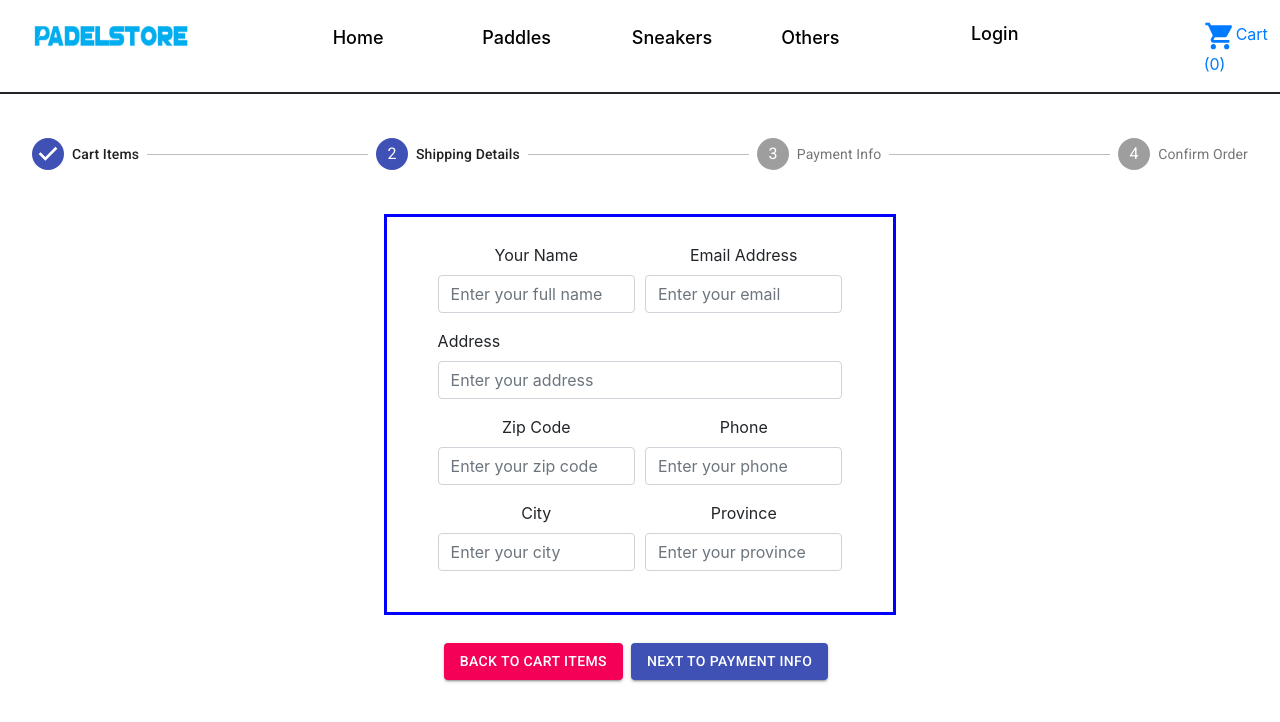
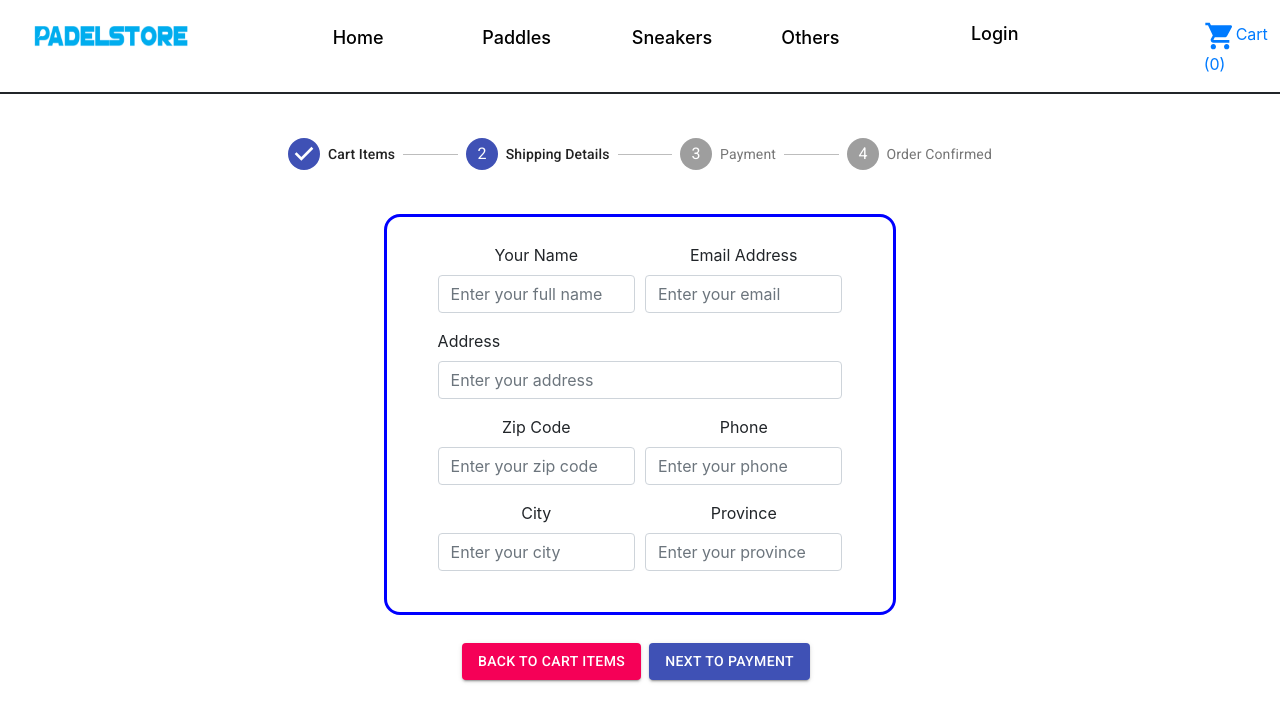
Before and after one commit to jeimon83/react-app, a React (Create React App) app: page /cart in a window 1280 px wide. Both pictures are taken after a click on the button "NEXT TO SHIPPING". Shown: the top 722 px of the page. Built offline with nearby package versions, Linux system fonts and the light colour scheme; the HTML template or start-up script is replaced by a standard one.

Commit message:
cart finished

```diff
--- a/src/components/cart/Cart.js
+++ b/src/components/cart/Cart.js
@@ -24,17 +24,18 @@ const useStyles = makeStyles((theme) => ({
 }));
 
 function getSteps() {
-  return ['Cart Items', 'Shipping Details', 'Payment Info', 'Confirm Order']
+  return ['Cart Items', 'Shipping Details', 'Payment', 'Order Confirmed']
 }
 
 const Cart = () => {
-  const { list } = useCartContext()
   const {
+    list,
     addOneitem,
     removeOneitem,
     removeItem,
     totalPrice,
-    totalItems
+    totalItems,
+    resetCart
    } = useCartContext()
 
    const [name, setName] = useState('')
@@ -50,6 +51,7 @@ const Cart = () => {
    const [cardCode, setCardCode] = useState('')
    const [docType, setDocType] = useState('')
    const [docNumber, setDocNumber] = useState('')
+   const [orderId, setOrderId] = useState()
    console.log(docType)
 
   const classes = useStyles()
@@ -60,7 +62,8 @@ const Cart = () => {
   const handleBack = () => { setActiveStep((prevActiveStep) => prevActiveStep - 1) }
 
   const addOne = item => {
-    if (item.stock == item.count) {
+    let stock = parseInt(item.stock)
+    if (stock === item.count) {
     }else{
       addOneitem(item)
     }
@@ -76,17 +79,21 @@ const Cart = () => {
     let newDate = new Date()
     let newOrder = {
       buyer: { name: name, email: email, phone: phone, address: address, zip: zip, city: city, province: province },
-      items: [...list], date: newDate, total: total_price() }
+      items: [...list], date: newDate, total: total_price()
+    }
 
     const fsDB = getFirestore()
     const orderCollection = fsDB.collection('orders')
     orderCollection.add(newOrder).then((value) => {
-      console.log(value.id)
+     setOrderId(value.id)
     })
+
+    resetCart(list)
   }
 
   return (
     <>
+    <div className="steps-width">
       <Stepper activeStep={activeStep}>
         {steps.map((label, index) => {
           const stepProps = {};
@@ -98,6 +105,7 @@ const Cart = () => {
           );
         })}
       </Stepper>
+      </div>
 
       { activeStep === 0 ?
         <div>
@@ -218,6 +226,8 @@ const Cart = () => {
 
       { activeStep === 3 ?
         <div className="order-container">
+          <h1 style={{"textAlign": "center"}}>Congratulations!</h1>
+          <h2 style={{"textAlign": "center"}}>Order ID: {orderId}</h2>
           <Form className="order-info">
             <Form.Row>
               <Form.Group as={Col}>
@@ -226,7 +236,7 @@ const Cart = () => {
               <Form.Control type="complete_address" placeholder={ address + " - CP " + zip + " - " + city + ", " + province } className="strong"/>
               </Form.Group>
               <Form.Group as={Col}>
-              <div className="title">PAYMENT INFO</div>
+              <div className="title">PAYMENT </div>
               <Form.Control type="card_numbers" placeholder={ "Card Number " + cardnumbers } className="strong"/>
               <Form.Control type="total_amount" placeholder={ "Total Amount: $ " + totalPrice() } className="strong"/>
               </Form.Group>
@@ -257,7 +267,7 @@ const Cart = () => {
             Back to Cart Items
             </Button>
           <Button variant="contained" color="primary" onClick={handleNext} className={classes.button}>
-            Next to Payment Info
+            Next to Payment
           </Button>
         </div>
       :
@@ -270,10 +280,10 @@ const Cart = () => {
       { activeStep === 2 ?
         <div>
           <Button variant="contained" color="secondary" onClick={handleBack} className={classes.button}>
-            Back to Shipping Details
+            Back to Shipping
           </Button>
           <Button variant="contained" color="primary" onClick={createOrder} className={classes.button}>
-            Next to Order Confirmation
+            Finalize Order
           </Button>
         </div>
       :
@@ -284,12 +294,6 @@ const Cart = () => {
       <div className="info">
       { activeStep === 3 ?
         <div>
-          <Button variant="contained" color="secondary" onClick={handleBack} className={classes.button}>
-            Back to Payment Info
-          </Button>
-          <Button variant="contained" color="primary" onClick={createOrder} className={classes.button}>
-            Click to Confirm & Pay Order!
-          </Button>
         </div>
       :
       null
--- a/src/components/cart/style.css
+++ b/src/components/cart/style.css
@@ -36,7 +36,8 @@
   padding-bottom: 2%;
   margin-left: 30%;
   margin-right: 30%;
-  border: solid 3px blue
+  border: solid 3px blue;
+  border-radius: 1em/1em;
 }
 .form-shipping{
   padding-left: 10%;
@@ -52,7 +53,8 @@
   padding-bottom: 2%;
   margin-left: 2%;
   margin-right: 2%;
-  border: solid 3px blue
+  border: solid 3px blue;
+  border-radius: 1em/1em;
 }
 .order-info {
   padding-left: 10%;
@@ -65,3 +67,7 @@
 .title{
   text-align: left;
 }
+.steps-width {
+  padding-left: 20%;
+  padding-right: 20%;
+}
--- a/src/components/item/style.css
+++ b/src/components/item/style.css
@@ -11,6 +11,7 @@
 .title{
   font-size: 18px;
   color: black;
+  text-align: center !important;
 }
 .price{
   font-size: 18px;
--- a/src/context/CartContext.js
+++ b/src/context/CartContext.js
@@ -65,6 +65,10 @@ export const CartProvider = props => {
     return total
   }
 
+  const resetCart = () => {
+    setList([])
+  }
+
   return (
     <CartContext.Provider
     value={{
@@ -74,7 +78,8 @@ export const CartProvider = props => {
       removeOneitem,
       removeItem,
       totalPrice,
-      totalItems
+      totalItems,
+      resetCart
       }}
     >
       {props.children}
```
Also changed, not shown: 1 other file (tests, documents, lock files or other folders).
